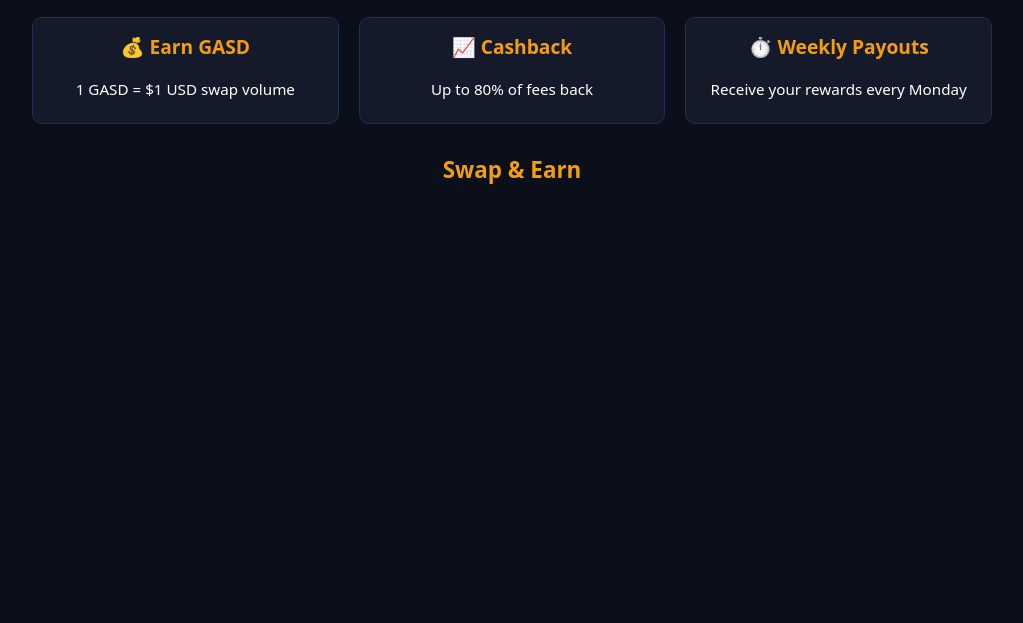
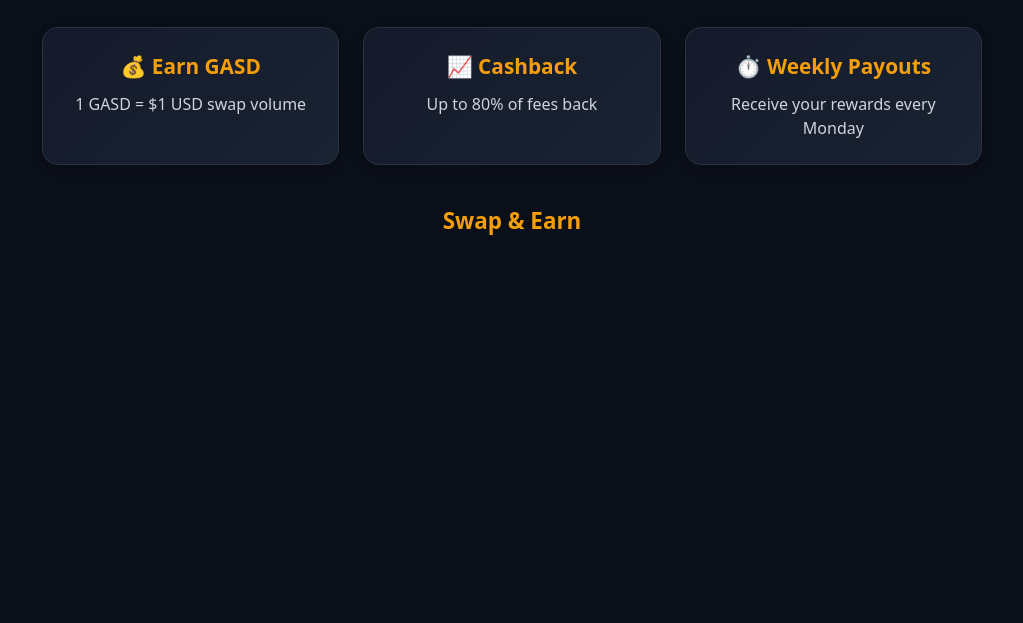
Before and after one commit to NeousAxis/NeousAxis-gasback-lite-site, a website: page index.html in a window 1280 px wide. Shown: the part 177-800 px from the top of the page, without its empty margins (128-1151 px from the left). Drawn offline with Linux system fonts and the light colour scheme.

Commit message:
Amélioration de la présentation des cartes - Design moderne avec effets hover et gradients

```diff
--- a/index.html
+++ b/index.html
@@ -37,27 +37,54 @@
     }
     .features {
       display: grid;
-      grid-template-columns: repeat(auto-fit, minmax(250px, 1fr));
-      gap: 20px;
-      margin: 20px 0 30px 0;
+      grid-template-columns: repeat(auto-fit, minmax(280px, 1fr));
+      gap: 24px;
+      margin: 30px 0 40px 0;
+      padding: 0 10px;
     }
     .feature-card {
-      background: #141a2a;
-      border: 1px solid #223055;
-      border-radius: 10px;
-      padding: 15px;
+      background: linear-gradient(135deg, #141a2a 0%, #1a2332 100%);
+      border: 1px solid #2a3441;
+      border-radius: 16px;
+      padding: 24px 20px;
       text-align: center;
+      transition: all 0.3s ease;
+      box-shadow: 0 4px 12px rgba(0, 0, 0, 0.2);
+      position: relative;
+      overflow: hidden;
+    }
+    .feature-card::before {
+      content: '';
+      position: absolute;
+      top: 0;
+      left: 0;
+      right: 0;
+      height: 3px;
+      background: linear-gradient(90deg, #f59e0b, #fbbf24);
+      opacity: 0;
+      transition: opacity 0.3s ease;
+    }
+    .feature-card:hover {
+      transform: translateY(-4px);
+      border-color: #f59e0b;
+      box-shadow: 0 8px 24px rgba(245, 158, 11, 0.15);
+    }
+    .feature-card:hover::before {
+      opacity: 1;
     }
     .feature-card h3 {
       color: #f59e0b;
-      margin-top: 0;
-      font-size: 1.2rem;
+      margin: 0 0 12px 0;
+      font-size: 1.3rem;
+      font-weight: 600;
     }
     .feature-card p {
       text-align: center;
-      margin: 8px 0;
-      font-size: 0.95rem;
-      line-height: 1.4;
+      margin: 0;
+      font-size: 1rem;
+      line-height: 1.5;
+      color: #e2e8f0;
+      opacity: 0.9;
     }
     .swap-container {
       width: 100%;
```
